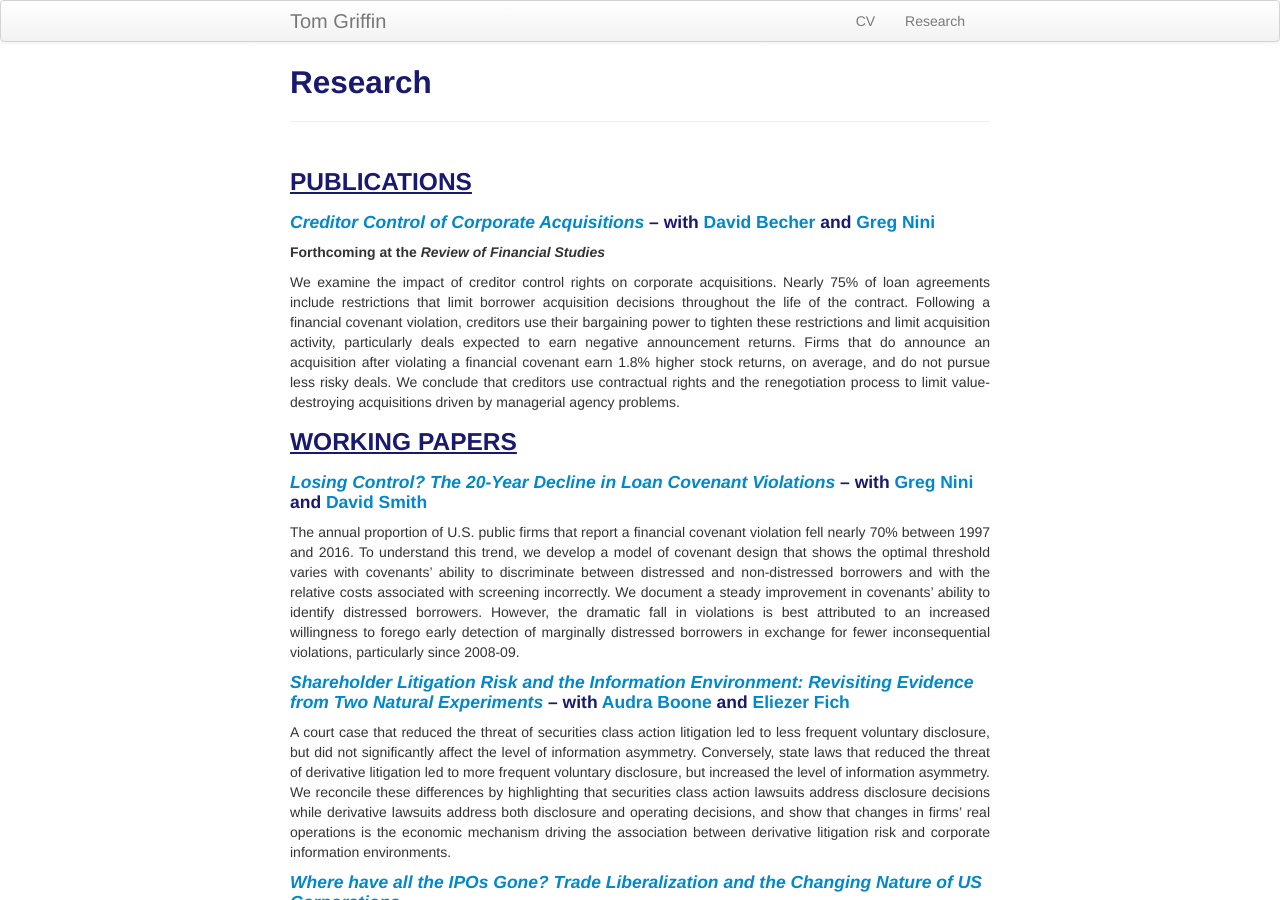
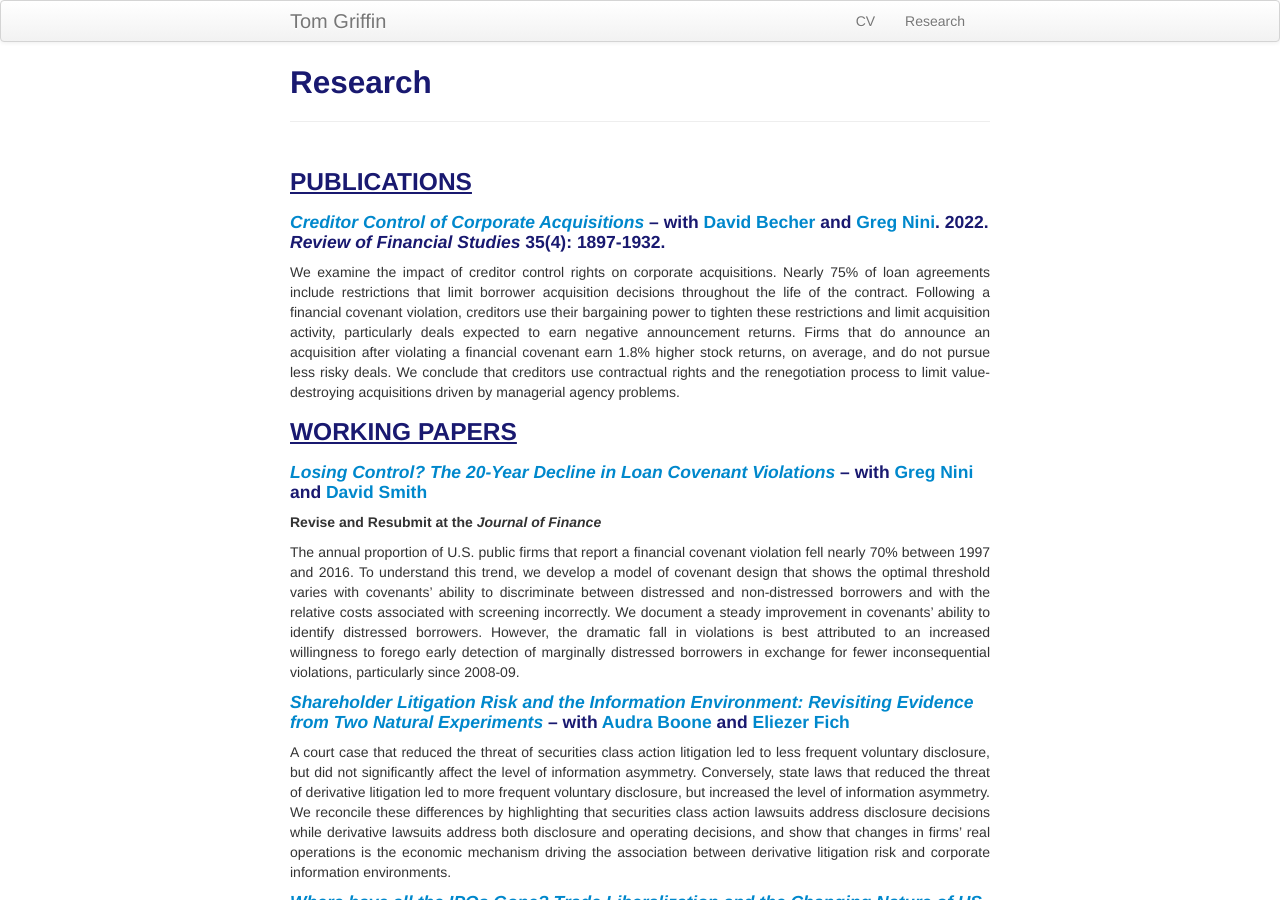
Before and after one commit to ThomasPGriffin/thomaspgriffin.github.io, a Jekyll site: the page built from pages/research.md, in a window 1280 px wide and 900 px high. Built offline with Jekyll 4.4.1, drawn with Linux system fonts in a browser that asks for light colours.

Commit message:
Update research.md

```diff
--- a/pages/research.md
+++ b/pages/research.md
@@ -6,8 +6,7 @@ description: Tom Griffin's research
 
 ### <u>PUBLICATIONS<u>
 
-#### *<a href="https://academic.oup.com/rfs/article/35/4/1897/6311283?guestAccessKey=6bc7321f-c9c8-46eb-ae3c-4d2f359635f0">Creditor Control of Corporate Acquisitions</a>* – with <a href="https://www.lebow.drexel.edu/people/davidbecher">David Becher</a> and <a href="https://sites.google.com/view/gregnini/home">Greg Nini</a>
-##### Forthcoming at the *Review of Financial Studies*
+#### *<a href="https://academic.oup.com/rfs/article/35/4/1897/6311283?guestAccessKey=6bc7321f-c9c8-46eb-ae3c-4d2f359635f0">Creditor Control of Corporate Acquisitions</a>* – with <a href="https://www.lebow.drexel.edu/people/davidbecher">David Becher</a> and <a href="https://sites.google.com/view/gregnini/home">Greg Nini</a>. 2022. <b><i>Review of Financial Studies</i></b> 35(4): 1897-1932.
 <div align="justify">
 We examine the impact of creditor control rights on corporate acquisitions. Nearly 75% of loan agreements include restrictions that limit borrower acquisition decisions throughout the life of the contract. Following a financial covenant violation, creditors use their bargaining power to tighten these restrictions and limit acquisition activity, particularly deals expected to earn negative announcement returns. Firms that do announce an acquisition after violating a financial covenant earn 1.8% higher stock returns, on average, and do not pursue less risky deals. We conclude that creditors use contractual rights and the renegotiation process to limit value-destroying acquisitions driven by managerial agency problems.
 </div>
@@ -15,6 +14,7 @@ We examine the impact of creditor control rights on corporate acquisitions. Near
 ### <u>WORKING PAPERS<u>
 
 #### *[Losing Control? The 20-Year Decline in Loan Covenant Violations]({{ BASE_PATH}}/pages/violTrend_20211208.pdf)* – with <a href="https://sites.google.com/view/gregnini/home">Greg Nini</a> and <a href="https://www.commerce.virginia.edu/faculty/smith">David Smith</a>
+##### Revise and Resubmit at the <b><i>Journal of Finance</i></b>
 <div align="justify">
 The annual proportion of U.S. public firms that report a financial covenant violation fell nearly 70% between 1997 and 2016. To understand this trend, we develop a model of covenant design that shows the optimal threshold varies with covenants’ ability to discriminate between distressed and non-distressed borrowers and with the relative costs associated with screening incorrectly. We document a steady improvement in covenants’ ability to identify distressed borrowers. However, the dramatic fall in violations is best attributed to an increased willingness to forego early detection of marginally distressed borrowers in exchange for fewer inconsequential violations, particularly since 2008-09.
 </div>
```
